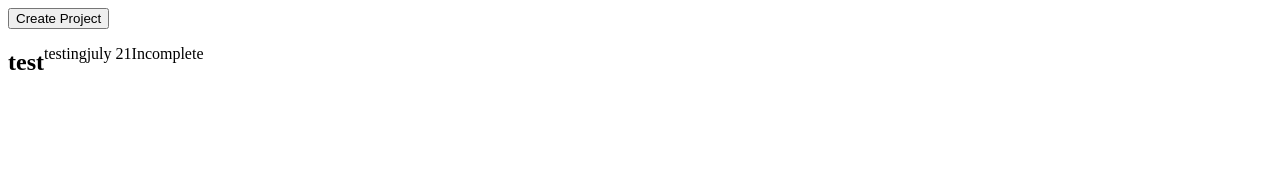
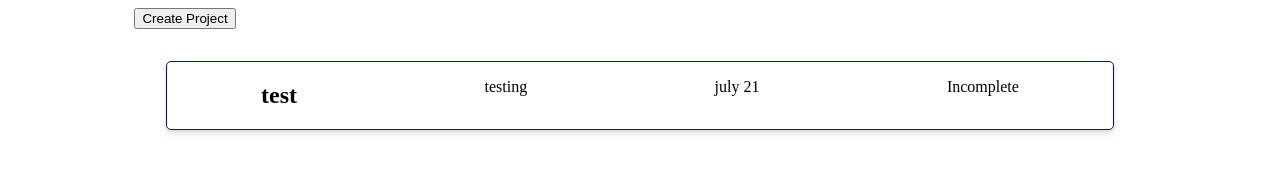
Before and after one commit to DNeel10/to-doer, a website built with webpack: page src/index.html in a window 1280 px wide. Built offline with nearby package versions, Linux system fonts and the light colour scheme.

Commit message:
add basic styling to a todo-item to see it rendered more clearly on the page

```diff
--- a/src/style.css
+++ b/src/style.css
@@ -1,3 +1,22 @@
+.container {
+  width: 80%;
+  margin: 0 auto;
+}
+
 .todo {
   display: flex;
+  border: 1px solid blue;
+  border-radius: 5px;
+  justify-content: space-around;
+  margin: 2em;
+  box-shadow: 0 4px 6px rgba(0, 0, 0, 0.1), 0 1px 3px rgba(0, 0, 0, 0.08);
+
 }
+
+.todo__name {
+
+}
+
+.todo__desc {
+
+}
```
